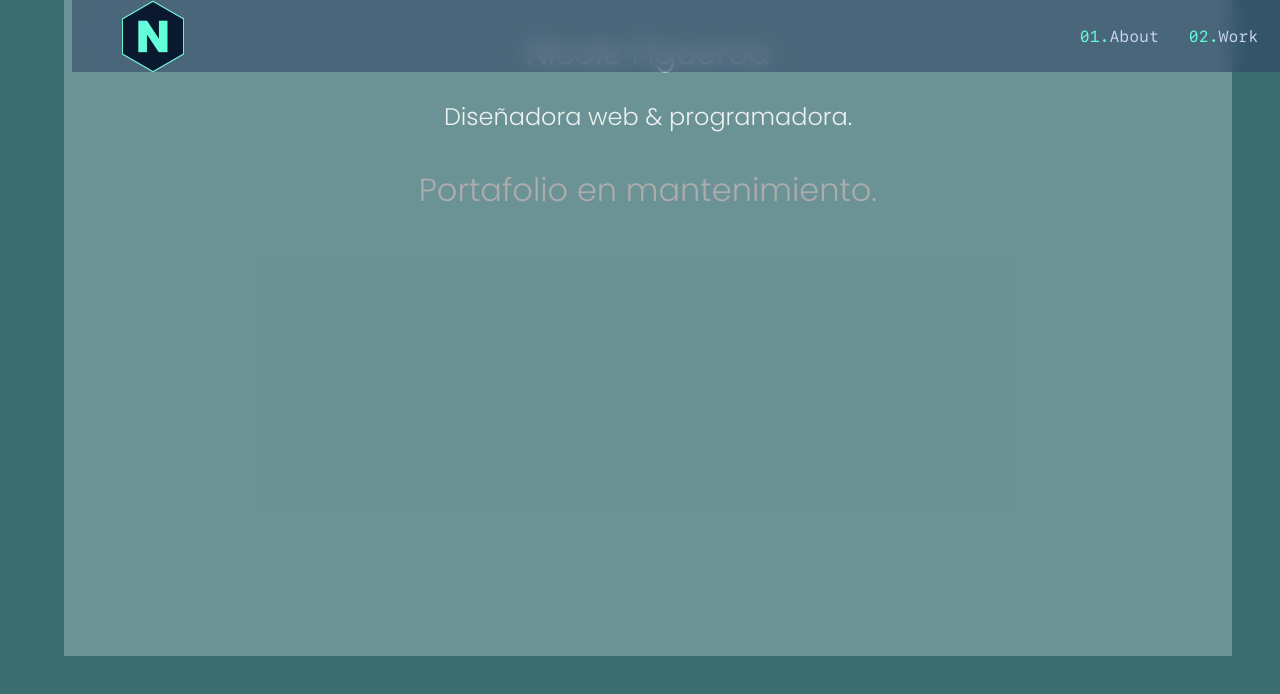
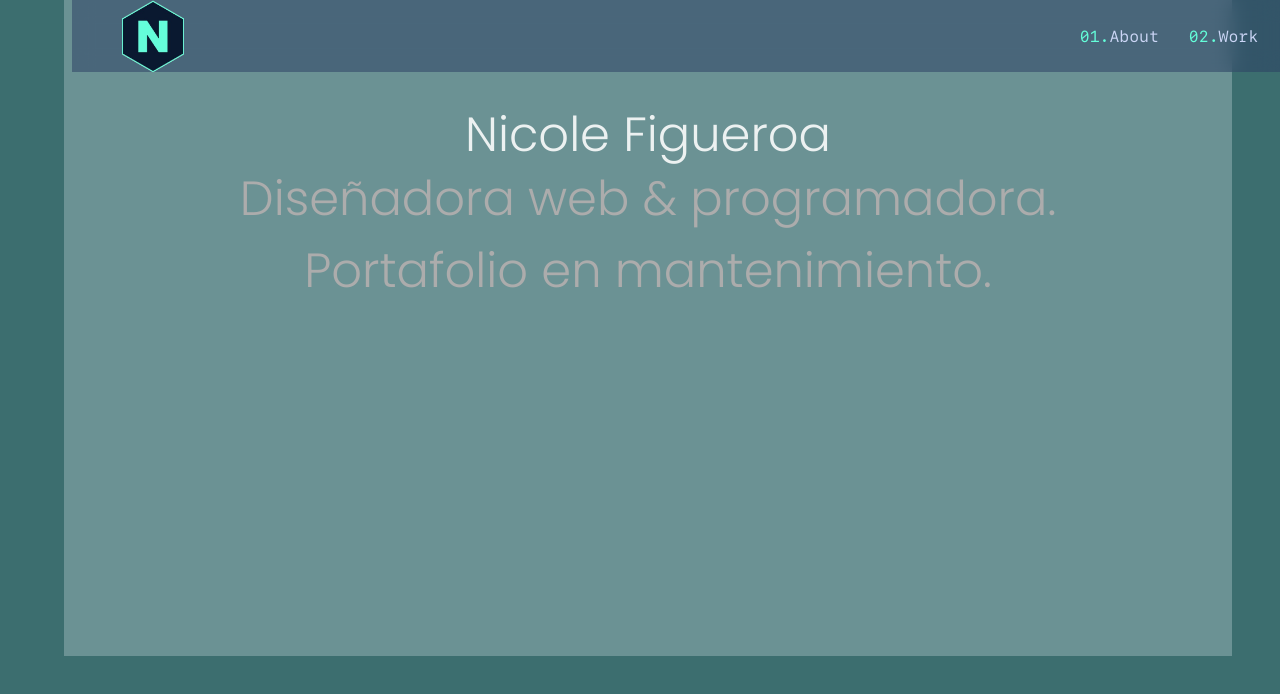
Before and after one commit to Linmake/Portfolio, a React (Vite) app: page / in a window 1280 px wide. Shown: the top 694 px of the page. Built offline with nearby package versions, Linux system fonts and the light colour scheme.

Commit message:
Maquetacion de Main inicial

```diff
--- a/src/components/Main.jsx
+++ b/src/components/Main.jsx
@@ -3,11 +3,13 @@ import '../style/Main.css'
 export default function Main() {
   return (
     <main>
-      <h1 className="titulo">Nicole Figueroa</h1>
-      <h2 className="subtitulo">Diseñadora web & programadora.</h2>
-      <p className="read-the-docs">
-        Portafolio en mantenimiento.
-      </p>
+      <div className="title-content">
+        <h1 className="titule">Nicole Figueroa</h1>
+        <h2 className="subtitle">Diseñadora web & programadora.</h2>
+        <p className="read-the-docs">
+          Portafolio en mantenimiento.
+        </p>
+      </div>
     </main>
   )
 }
--- a/src/style/Main.css
+++ b/src/style/Main.css
@@ -1,14 +1,24 @@
-.titulo::selection {
+.title-content {
+  margin-top: 10%;
+  line-height: 0.5;
+}
+.titule {
+  font-size: 3rem;
+}
+.subtitle {
+  font-size: 3rem;
+}
+.titule::selection {
   background-color: #2b3e63;
 }
-.subtitulo::selection {
+.subtitle::selection {
   background-color: #2b3e63;
 }
-
 .read-the-docs::selection {
   background-color: #2b3e63;
 }
-.read-the-docs {
+.read-the-docs,
+.subtitle {
   color: #acacac;
-  font-size: 2rem;
+  font-size: 3rem;
 }
```
